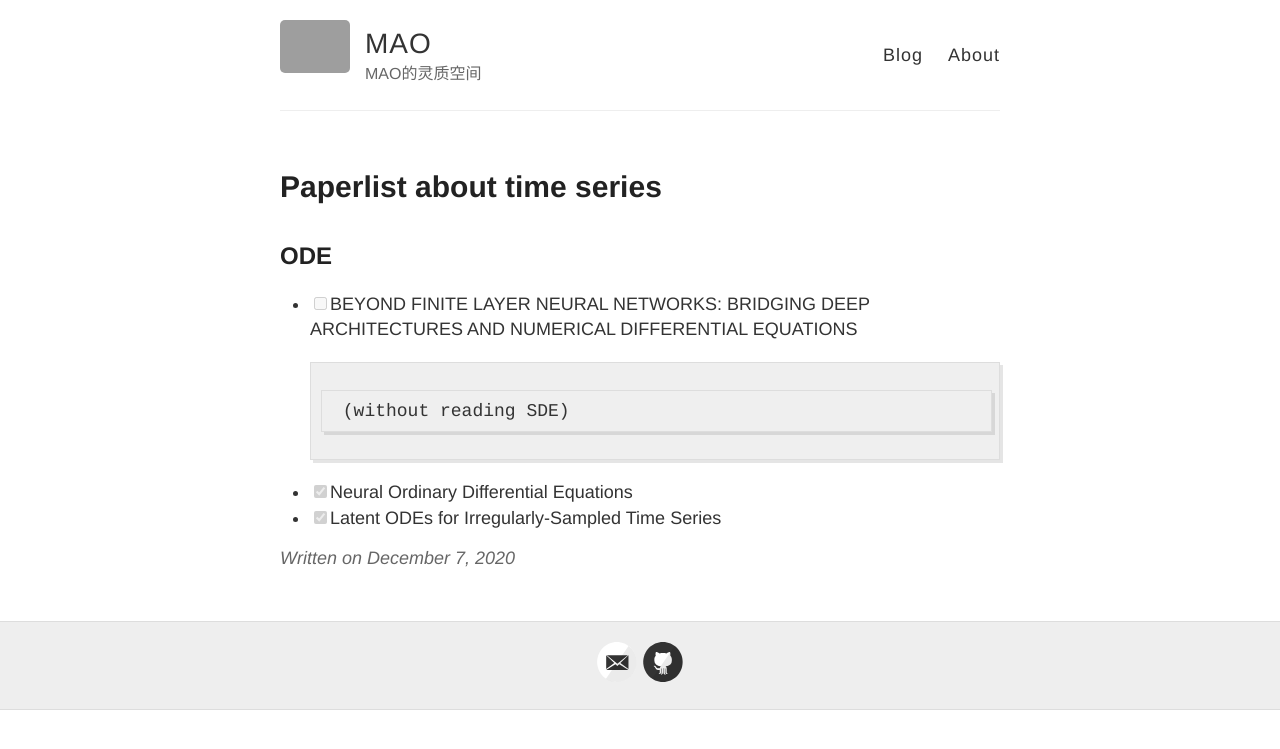
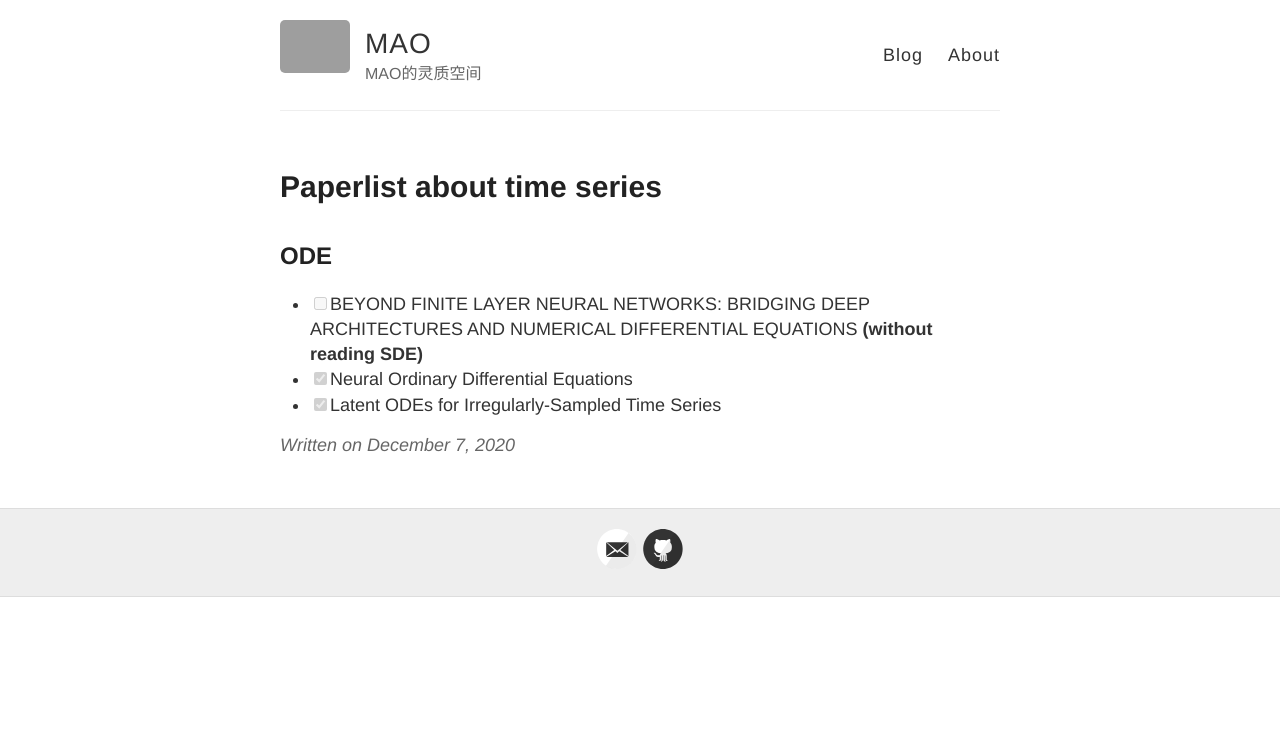
Before and after one commit to RuifMaxx/formalweb, a Jekyll site: the page built from _posts/2020-12-7-paperlist1.md, in a window 1280 px wide. Shown: the top 749 px of the page. Built offline with Jekyll 4.4.1, drawn with Linux system fonts in a browser that asks for light colours; grey boxes are pictures that could not be loaded.

```diff
--- a/_posts/2020-12-7-paperlist1.md
+++ b/_posts/2020-12-7-paperlist1.md
@@ -4,9 +4,6 @@ title: Paperlist about time series
 ---
 
 ## ODE
-- [ ]  BEYOND FINITE LAYER NEURAL NETWORKS: BRIDGING DEEP ARCHITECTURES AND NUMERICAL DIFFERENTIAL EQUATIONS
-
-       (without reading SDE)
-
+- [ ]  BEYOND FINITE LAYER NEURAL NETWORKS: BRIDGING DEEP ARCHITECTURES AND NUMERICAL DIFFERENTIAL EQUATIONS **(without reading SDE)**
 - [x]  Neural Ordinary Differential Equations
 - [x]  Latent ODEs for Irregularly-Sampled Time Series
```
